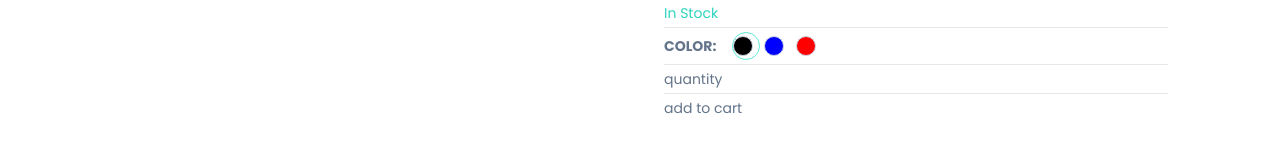
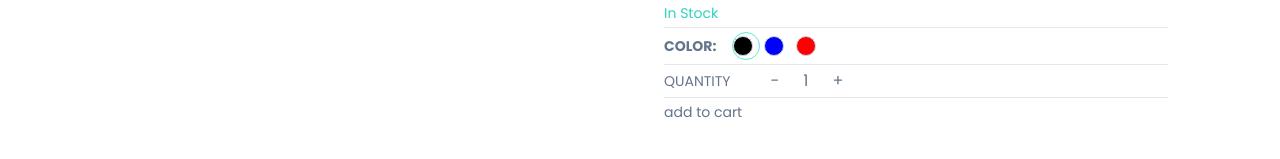
Before and after one commit to juanbosquedev/e-shopjb, a Next.js app: page /product/1 in a window 1280 px wide. Shown: the part 484-643 px from the top of the page. Built offline with nearby package versions, Linux system fonts and the light colour scheme; a web font is replaced by a local one.

Commit message:
productQuantity Increase and Decrease button

```diff
--- /dev/null
+++ b/app/component/products/SetQuantity.tsx
@@ -0,0 +1,37 @@
+"use client";
+
+import { CartProductType } from "@/app/product/[productid]/productDetails";
+import { dividerClasses } from "@mui/material";
+
+interface SetQuantytyProps {
+  cartCounter?: boolean;
+  cartProduct: CartProductType;
+  handleQtyIncrease: () => void;
+  handleQtyDecrease: () => void;
+}
+
+const btnStyles = "border-[1-2px] border-slate-300 px-2 rounded";
+
+const SetQuantity: React.FC<SetQuantytyProps> = ({
+  cartCounter,
+  cartProduct,
+  handleQtyDecrease,
+  handleQtyIncrease,
+}) => {
+  return (
+    <div className="flex gap-8 items-center">
+      {cartCounter ? null : <div className="font-smibold">QUANTITY</div>}
+      <div className="flex gap-4 items-center text-base">
+        <button className={btnStyles} onClick={handleQtyDecrease}>
+          -
+        </button>
+        <div>{cartProduct.quantity}</div>
+        <button className={btnStyles} onClick={handleQtyIncrease}>
+          +
+        </button>
+      </div>
+    </div>
+  );
+};
+
+export default SetQuantity;
--- a/app/product/[productid]/productDetails.tsx
+++ b/app/product/[productid]/productDetails.tsx
@@ -5,6 +5,7 @@ import { productRatings } from "@/utils/productRatings";
 import Horizontal from "@/utils/horizontal";
 import { useState, useCallback } from "react";
 import SetColor from "../../component/products/SetColor";
+import SetQuantity from "@/app/component/products/SetQuantity";
 interface ProductDetailsProps {
   product: any;
 }
@@ -15,7 +16,7 @@ export type CartProductType = {
   category: string;
   brand: string;
   selectedImg: SelectedImgType;
-  qunatity: number;
+  quantity: number;
   price: number;
 };
 
@@ -33,16 +34,31 @@ const ProductDetails: React.FC<ProductDetailsProps> = ({ product }) => {
     category: product.category,
     brand: product.brand,
     selectedImg: { ...product.images[0] },
-    qunatity: 1,
+    quantity: 1,
     price: product.price,
   });
-  console.log({...cartProduct})
+
   const Ratings = productRatings(product);
 
-  const handleColorSelect = useCallback((value:SelectedImgType)=>{
-setCartProduct((prev)=>{
-  return {...prev, selectedImg:value}
-})  }, [cartProduct.selectedImg])
+  const handleQuantityIncrease = useCallback(() => {
+    return setCartProduct((prev) => {
+      return { ...prev, quantity: prev.quantity+1 };
+    });
+  }, []);
+  const handleQuantityDecrease = useCallback(() => {
+    return setCartProduct((prev) => {
+      return { ...prev, quantity: prev.quantity-1 };
+    });
+  }, []);
+
+  const handleColorSelect = useCallback(
+    (value: SelectedImgType) => {
+      setCartProduct((prev) => {
+        return { ...prev, selectedImg: value };
+      });
+    },
+    [cartProduct.selectedImg]
+  );
   return (
     <div className="grid grid-cols-1 md:grid-cols-2 gap-12">
       <div>{/* <Images></Images> */}Images</div>
@@ -73,7 +89,11 @@ setCartProduct((prev)=>{
           handleColorSelect={handleColorSelect}
         />
         <Horizontal />
-        <div>quantity</div>
+        <SetQuantity
+          cartProduct={cartProduct}
+          handleQtyDecrease={handleQuantityDecrease}
+          handleQtyIncrease={handleQuantityIncrease}
+        />
         <Horizontal />
         <div>add to cart</div>
       </div>
```
Also changed, not shown: app/component/products/ProductCard.tsx (+5 -4 lines).
